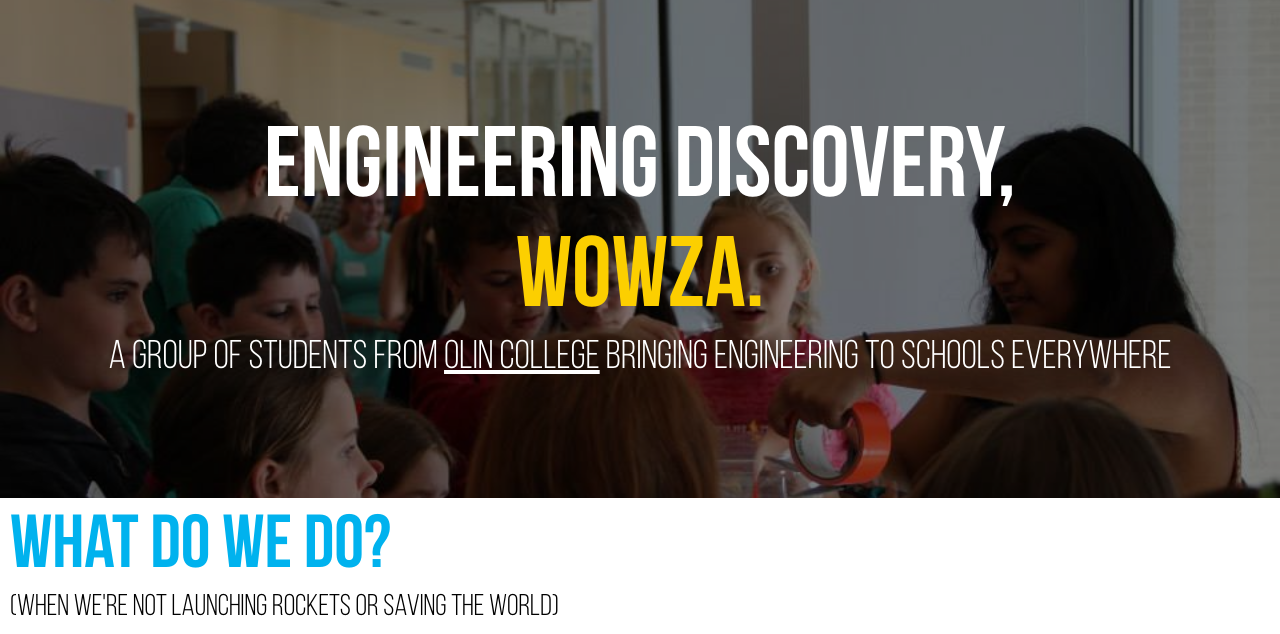
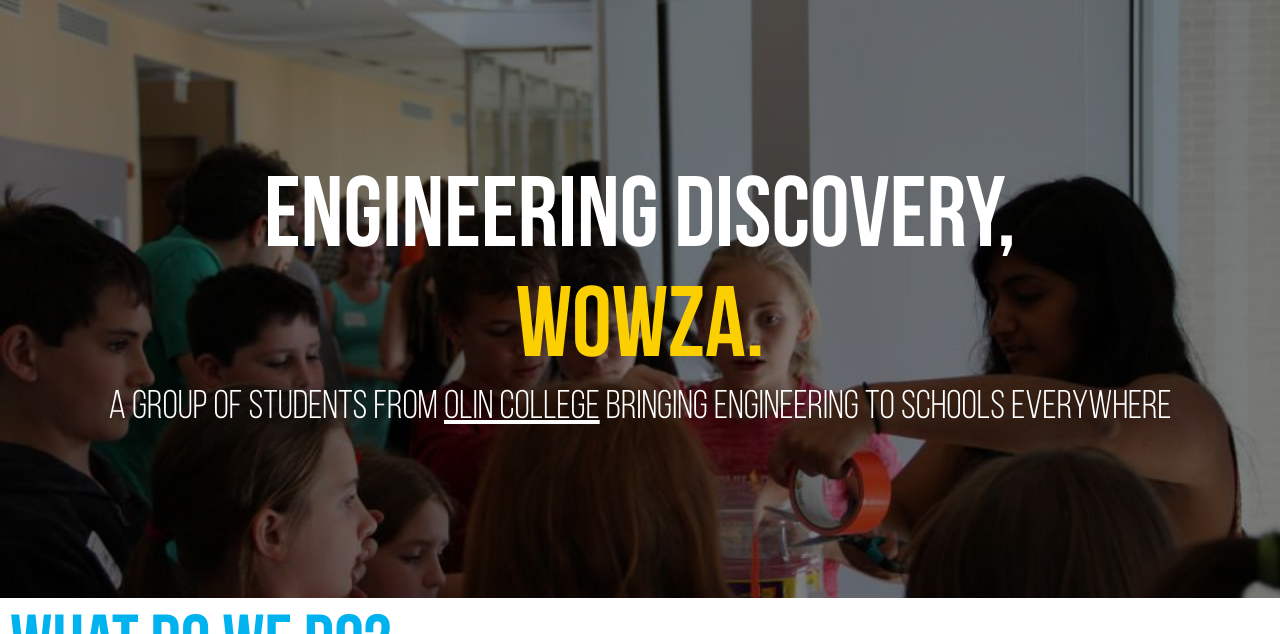
Before and after one commit to eDiscovery/eDiscovery.github.io, a plain HTML site: page index.html in a window 1280 px wide. Shown: the part 103-737 px from the top of the page. Drawn offline with Linux system fonts and the light colour scheme.

Commit message:
fixed the page length

```diff
--- a/cover.css
+++ b/cover.css
@@ -15,8 +15,8 @@ body {
   position: relative;
   display: table;
   width: 100%;
-  height: 25%; /* For at least Firefox */
-  min-height: 25%;
+  height: 75%; /* For at least Firefox */
+  min-height: 75%;
 }
 .site-wrapper-inner {
   background-color:rgba(0,0,0,0.5);
--- a/nav.css
+++ b/nav.css
@@ -1,7 +1,3 @@
-body {
-  min-height: 250%;
-}
-
 /*font file*/
 @font-face {
   font-family: Bebas Neue Light;
```
